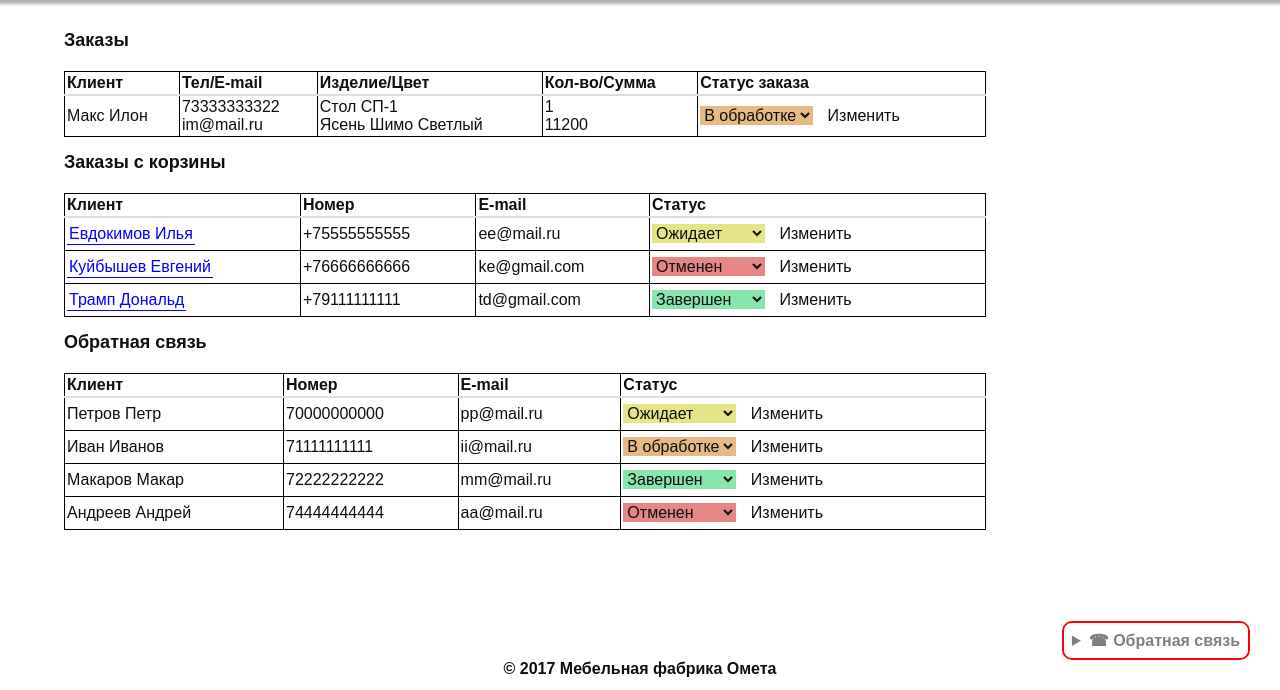
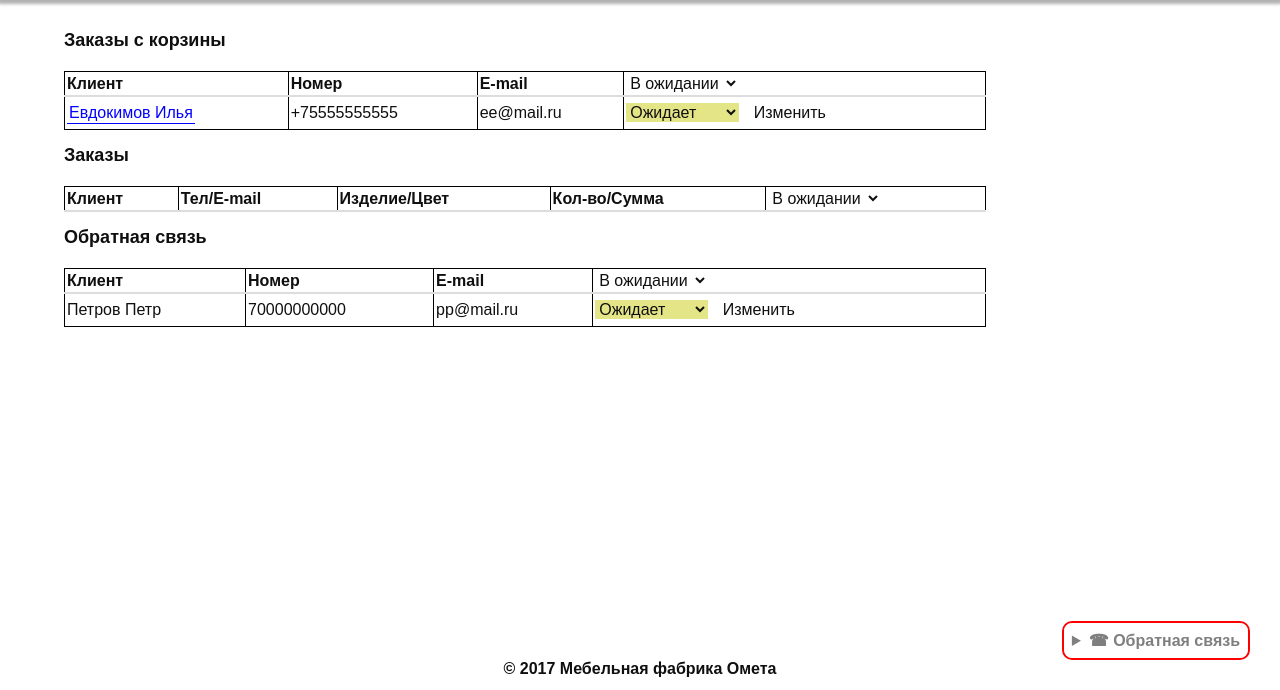
Before and after one commit to sergio11iw/project_om, a Django app: page /adminus in a window 1280 px wide. Shown: the part 110-800 px from the top of the page. Run offline with Django 5.2, Linux system fonts and the light colour scheme; a user stored in the database is signed in; data comes from the database, SQL or seed files in the repository; both versions use the stored data as it was after the commit; some libraries are stand-ins or nearby versions.

Commit message:
доработка

```diff
--- a/core/urls.py
+++ b/core/urls.py
@@ -18,6 +18,7 @@ urlpatterns = [
     path('remove_from_cart/<int:note_id>/', remove_from_cart, name='remove_from_cart'),
     path('update_cart/<int:note_id>/', update_cart, name='update_cart'),
     path('order-success/', order_success_view, name='order_success'),
+
     # Для обновления количества
 
 ]
--- a/core/views.py
+++ b/core/views.py
@@ -14,6 +14,7 @@ def main(request):
     return render(request, 'main.html', {'notes': notes})
 def contacts(request):
     return render(request, 'contacts.html')
+
 @login_required
 def adminus(request):
     shopUser = ShopUser.objects.all()
--- a/static/css/defaulT.css
+++ b/static/css/defaulT.css
@@ -809,9 +809,14 @@ summary:hover {
 .cart-items {
     list-style-type: none;
 }
+.add-to-cart, .count input {
+    border: 2px solid var(--font-color2);
+    border-radius: 5px;
+    padding: 3px
+}
+
 .add-to-cart:hover {
-    text-shadow: 1px 1px 4px red, 0 0 1em;
-    color: black;
+    background-color: #d4edda;
     font-size: 1.1em;
 }
 .checkout-button:hover {
--- a/static/js/indeX.js
+++ b/static/js/indeX.js
@@ -262,7 +262,7 @@ function info(event) {
         price: dataPrice,
         quantity: quantity
     };
-
+    console.log(data)
     // Отправляем данные на сервер
     fetch(`/add_to_cart/${noteId}/`, {
         method: 'POST',
@@ -335,3 +335,33 @@ function updateCartCount() {
             document.getElementById('cart-count').innerText = data.count; // Обновляем элемент с количеством
         });
 }
+function checkMaxValue(input) {
+    if (input.value > 30) {
+        input.value = 30; // Устанавливаем значение в 30, если больше
+    }
+}
+
+function filterOrders(tableBodyId, selectedStatus) {
+
+    const rows = document.querySelectorAll(`#${tableBodyId} tr[data-status]`);
+    rows.forEach(row => {
+        const status = row.getAttribute('data-status'); // Получаем статус строки
+        // Проверяем, соответствует ли статус выбранному значению фильтра
+        if (selectedStatus === "" || status === selectedStatus) {
+            row.style.display = ""; // Показываем строку
+        } else {
+            row.style.display = "none"; // Скрываем строку
+        }
+    });
+}
+
+// Функция для инициализации фильтрации по умолчанию
+function initializeFilters() {
+    // Фильтруем каждую таблицу по статусу "pending"
+    filterOrders('orders-table-body', 'pending');
+    filterOrders('shop-table-body', 'pending');
+    filterOrders('feedback-table-body', 'pending');
+}
+
+// Вызываем функцию инициализации при загрузке страницы
+window.onload = initializeFilters;
--- a/templates/adminus.html
+++ b/templates/adminus.html
@@ -2,39 +2,7 @@
 {% block content %}
 {% load static %}
 <div class="cart">
-<h1>Заказы</h1>
-<table style="border-collapse: collapse; width: 80%;">
-    <thead >
-        <tr style="border: 1px solid black;">
-            <th>Клиент</th>
-            <th>Тел/E-mail</th>
-            <th>Изделие/Цвет</th>
-            <th>Кол-во/Сумма</th>
-            <th>Статус заказа</th>
-        </tr>
-    </thead>
-    {% for shop in shopUser  %}
-    <tbody>
-      <tr style="border: 1px solid black;">
-          <td style="border: 1px solid black;">{{ shop.name }}</td>
-          <td style="border: 1px solid black;">{{ shop.tel }}<br>{{ shop.email }}</td>
-          <td style="border: 1px solid black;">{{ shop.product_name }}<br>{{ shop.product_color }}</td>
-          <td style="border: 1px solid black;">{{ shop.product_count }}<br>{{ shop.product_total }}</td>
-          <td style="border: 1px solid black; ">
-               <form method="POST" action="{% url 'change_order_status' 'shopuser' shop.id %}" >
-                    {% csrf_token %}
-                        <select class="{% if shop.status == 'pending' %}status-pending{% elif shop.status == 'processing' %}status-processing{% elif shop.status == 'completed' %}status-completed{% elif shop.status == 'canceled' %}status-canceled{% endif %}" name="status">
-                        {% for key, label in shop.STATUS_CHOICES %}
-                <option value="{{ key }}" {% if key == shop.status %}selected{% endif %}>{{ label }}</option>
-                {% endfor %}
-                </select>
-                <button type="submit">Изменить</button>
-            </form>
-          </td>
-      </tr>
-    </tbody>
-    {% endfor %}
-</table>
+
 
 <h1>Заказы с корзины</h1>
 <table style="border-collapse: collapse; width: 80%;">
@@ -43,13 +11,24 @@
             <th>Клиент</th>
             <th>Номер</th>
             <th>E-mail</th>
-            <th>Статус</th>
+            <th>
+                <label for="status-filter"></label>
+                <select id="status-filter" onchange="filterOrders('orders-table-body', this.value)">
+                    <option value="">Все статусы</option>
+                    <option value="pending" selected>В ожидании</option>
+                    <option value="processing">В обработке</option>
+                    <option value="completed">Завершен</option>
+                    <option value="canceled">Отменен</option>
+                </select>
+            </th>
         </tr>
     </thead>
+    <tbody id="orders-table-body">
         {% for order in orders %}
-    <tbody>
-      <tr>
-          <td style="border: 1px solid black;"><a href="{% url 'order_detail' order.id %}">{{ order.name }}</a></td>
+        <tr class="order-row" data-status="{{ order.status }}">
+            <td style="border: 1px solid black;">
+                <a href="{% url 'order_detail' order.id %}">{{ order.name }}</a>
+            </td>
             <td style="border: 1px solid black;">{{ order.tel }}</td>
             <td style="border: 1px solid black;">{{ order.email }}</td>
             <td style="border: 1px solid black;">
@@ -64,26 +43,91 @@
                 </form>
             </td>
         </tr>
+        {% empty %}
+            <tr>
+                <td colspan="4">Нет заказов для отображения.</td>
+            </tr>
+        {% endfor %}
     </tbody>
+</table>
+<h1>Заказы</h1>
+
+
+    <table style="border-collapse: collapse; width: 80%;">
+        <thead>
+            <tr style="border: 1px solid black;">
+                <th>Клиент</th>
+                <th>Тел/E-mail</th>
+                <th>Изделие/Цвет</th>
+                <th>Кол-во/Сумма</th>
+                <th>
+                    <label for="status-filter-shop"></label>
+                    <select id="status-filter-shop" onchange="filterOrders('shop-table-body', this.value)">
+                        <option value="">Все статусы</option>
+                        <option value="pending" selected>В ожидании</option>
+                        <option value="processing">В обработке</option>
+                        <option value="completed">Завершен</option>
+                        <option value="canceled">Отменен</option>
+                    </select>
+                </th>
+            </tr>
+        </thead>
+        <tbody id="shop-table-body">
+            {% for shop in shopUser  %}
+            <tr class="shop-row" data-status="{{ shop.status }}">
+                <td style="border: 1px solid black;">{{ shop.name }}</td>
+                <td style="border: 1px solid black;">{{ shop.tel }}<br>{{ shop.email }}</td>
+                <td style="border: 1px solid black;">{{ shop.product_name }}<br>{{ shop.product_color }}</td>
+                <td style="border: 1px solid black;">{{ shop.product_count }}<br>{{ shop.product_total }}</td>
+                <td style="border: 1px solid black;">
+                    <form method="POST" action="{% url 'change_order_status' 'shopuser' shop.id %}">
+                        {% csrf_token %}
+                        <select class="{% if shop.status == 'pending' %}status-pending{% elif shop.status == 'processing' %}status-processing{% elif shop.status == 'completed' %}status-completed{% elif shop.status == 'canceled' %}status-canceled{% endif %}" name="status">
+                            {% for key, label in shop.STATUS_CHOICES %}
+                                <option value="{{ key }}" {% if key == shop.status %}selected{% endif %}>{{ label }}</option>
                             {% endfor %}
+                        </select>
+                        <button type="submit">Изменить</button>
+                    </form>
+                </td>
+            </tr>
+            {% empty %}
+                <tr>
+                    <td colspan="5">Нет заказов для отображения.</td>
+                </tr>
+            {% endfor %}
+        </tbody>
     </table>
+
+
 <h1>Обратная связь</h1>
+
+
 <table style="border-collapse: collapse; width: 80%;">
-    <thead >
+    <thead>
         <tr style="border: 1px solid black;">
             <th>Клиент</th>
             <th>Номер</th>
             <th>E-mail</th>
-            <th>Статус</th>
+            <th>
+                <label for="status-filter-feedback"></label>
+                <select id="status-filter-feedback" onchange="filterOrders('feedback-table-body', this.value)">
+                    <option value="">Все статусы</option>
+                    <option value="pending" selected>В ожидании</option>
+                    <option value="processing">В обработке</option>
+                    <option value="completed">Завершен</option>
+                    <option value="canceled">Отменен</option>
+                </select>
+            </th>
         </tr>
     </thead>
-    {% for useres in user  %}
-    <tbody>
-      <tr>
+    <tbody id="feedback-table-body">
+        {% for useres in user %}
+        <tr class="feedback-row" data-status="{{ useres.status }}">
             <td style="border: 1px solid black;">{{ useres.name }}</td>
             <td style="border: 1px solid black;">{{ useres.tel }}</td>
             <td style="border: 1px solid black;">{{ useres.email }}</td>
-          <td style="border: 1px solid black;" >
+            <td style="border: 1px solid black;">
                 <form method="POST" action="{% url 'change_order_status' 'user' useres.id %}">
                     {% csrf_token %}
                     <select name="status" class="{% if useres.status == 'pending' %}status-pending{% elif useres.status == 'processing' %}status-processing{% elif useres.status == 'completed' %}status-completed{% elif useres.status == 'canceled' %}status-canceled{% endif %}">
@@ -95,8 +139,13 @@
                 </form>
             </td>
         </tr>
+        {% empty %}
+            <tr>
+                <td colspan="4">Нет обратной связи для отображения.</td>
+            </tr>
+        {% endfor %}
     </tbody>
-    {% endfor %}
 </table>
+
 </div>
 {% endblock %}
--- a/templates/base.html
+++ b/templates/base.html
@@ -48,7 +48,7 @@
 
         </div>
     </header>
-        <div id="message-container" style="border-radius: 10px; position: fixed; right: 30px; bottom: 80px; background-color: #d4edda; color: #155724; border-color: #c3e6cb;"></div>
+        <div id="message-container" style="z-index: 5; border-radius: 10px; position: fixed; right: 30px; top: 120px; background-color: #d4edda; color: #155724; border-color: #c3e6cb;"></div>
         {% if messages %}
         <ul class="messages">
             {% for message in messages %}
--- a/templates/order_detail.html
+++ b/templates/order_detail.html
@@ -1,14 +1,14 @@
 {% extends 'base.html' %}
 {% block content %}
 {% load static %}
-<div class="adminus">
+<div class="cart">
 <h2>Элементы заказа</h2>
 <table style="border-collapse: collapse;">
     <thead>
         <tr style="border: 1px solid black;">
             <th>Товар</th>
             <th>Цвет</th>
-            <th>Количество</th>
+            <th>Кол-во</th>
             <th>Цена</th>
             <th>Итого</th>
         </tr>
--- a/templates/produkts.html
+++ b/templates/produkts.html
@@ -23,7 +23,7 @@
             </div>
             <p class="count" data-note-id="{{ note.id }}">
                 <label for="count-{{ note.id }}">Шт: </label>
-                <input type="number" step="1" min="1" max="100" value="1" id="count-{{ note.id }}" name="count"/>
+                <input type="number" step="1" min="1" max="30" value="1" id="count-{{ note.id }}" name="count" oninput="checkMaxValue(this)"/>
             </p>
             <p class="price">Цена: {{note.price}} рублей</p>
             <button onclick="openPopup(event)" class="add-to-cart" data-name = "{{note.name}}"  data-color ="{{note.color1}}" data-price = "{{note.price}}" data-img="{% get_static_prefix %}images/{{ note.id }}b.jpg" data-value="">Купить в 1 клик</button>
```
Also changed, not shown: core/models.py (+13 -2 lines), templates/produkt_list.html (+4 -4 lines), db.sqlite3, requirements.txt (line endings or trailing spaces). Lines whose indentation alone changed are shown as unchanged.
